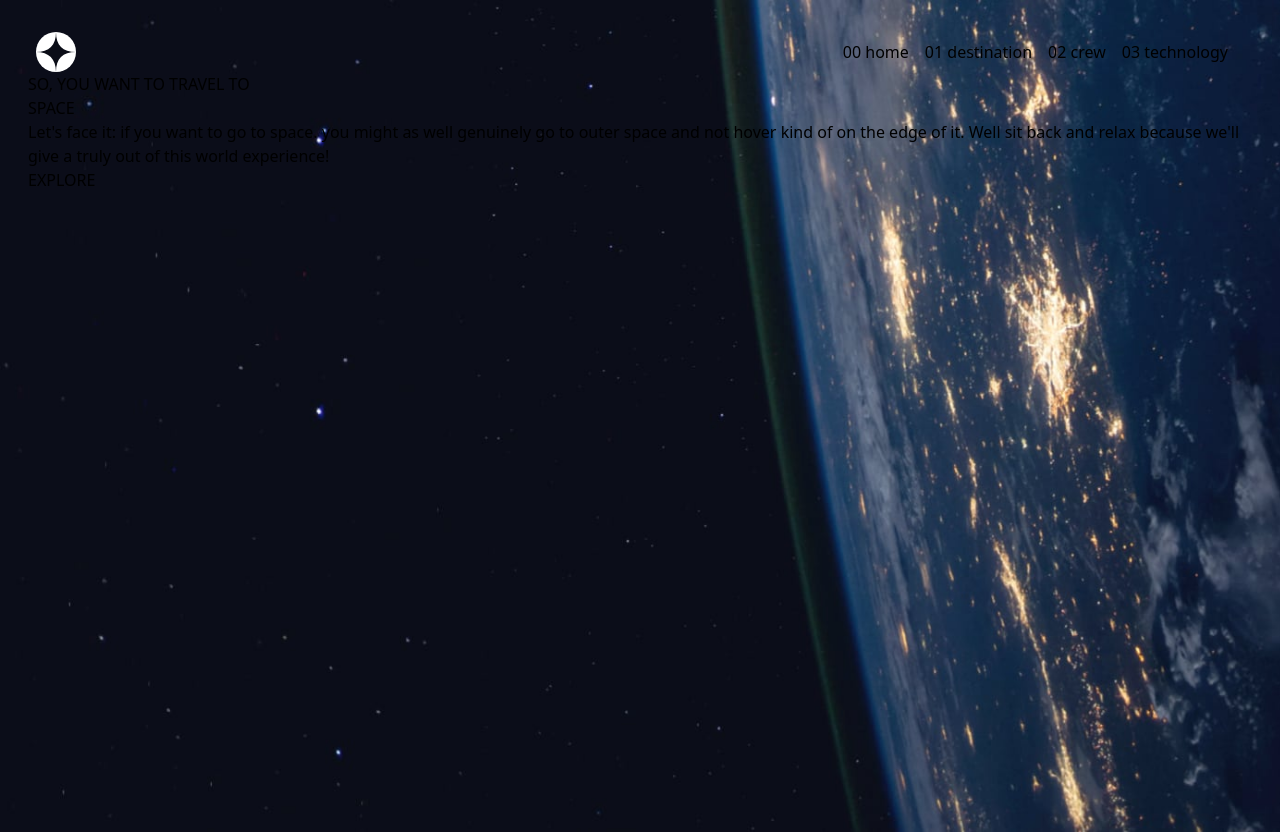
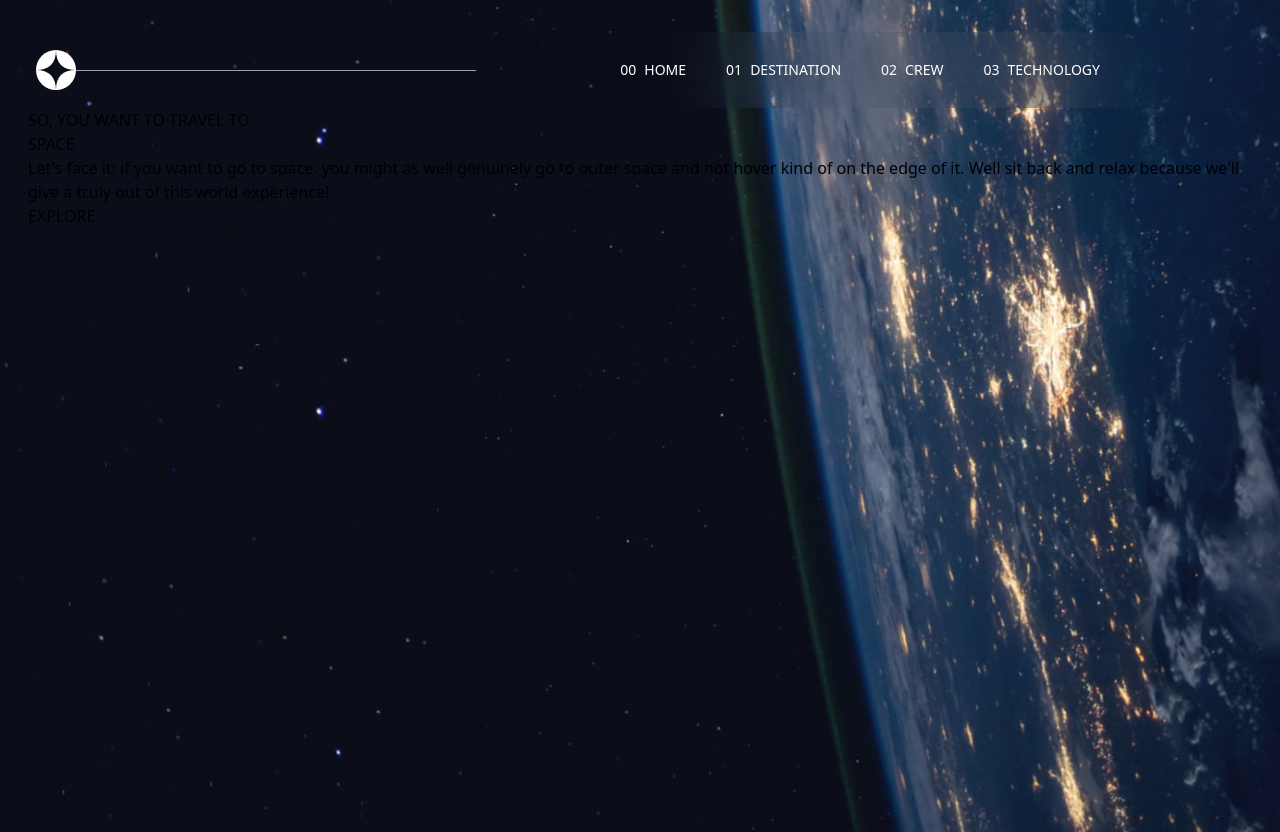
Before and after one commit to jabo-arnold-landry/Space-tourism-website, a website: page index.html in a window 1280 px wide. Drawn offline with Linux system fonts and the light colour scheme; files whose address does not match are found by name.

Commit message:
feat:Add navbar design

```diff
--- a/index.html
+++ b/index.html
@@ -20,17 +20,30 @@
     <header class="mt-8 mx-7">
       <nav class="flex justify-between sm:items-center mx-2">
         <img src="/assets/shared/logo.svg" alt="logo image" class="size-10" />
+        <div
+          class="opacity-0 lg:opacity-100 h-[0.4px] w-full bg-gray-400"
+        ></div>
         <div class="flex flex-col justify-end items-end px-4 gap-4">
           <img
             src="/assets/shared/icon-hamburger.svg"
             alt="icon-hamburger"
             class="block sm:hidden"
           />
-          <ul class="flex flex-col items-end sm:flex-row gap-2 sm:gap-4">
-            <li>00 home</li>
-            <li>01 destination</li>
-            <li>02 crew</li>
-            <li>03 technology</li>
+          <ul
+            class="flex flex-col items-end sm:flex-row gap-2 sm:gap-4 backdrop-blur-2xl text-white lg:px-32 lg:py-7 md:gap-10"
+          >
+            <a href="#" class="uppercase font-extralight text-sm flex gap-2"
+              ><span>00</span> home</a
+            >
+            <a href="#" class="uppercase font-extralight text-sm flex gap-2"
+              ><span>01</span> destination</a
+            >
+            <a href="#" class="uppercase font-extralight text-sm flex gap-2"
+              ><span>02</span> crew</a
+            >
+            <a href="#" class="uppercase font-extralight text-sm flex gap-2"
+              ><span>03</span> technology</a
+            >
           </ul>
         </div>
       </nav>
```
Also changed, not shown: src/output.css.
